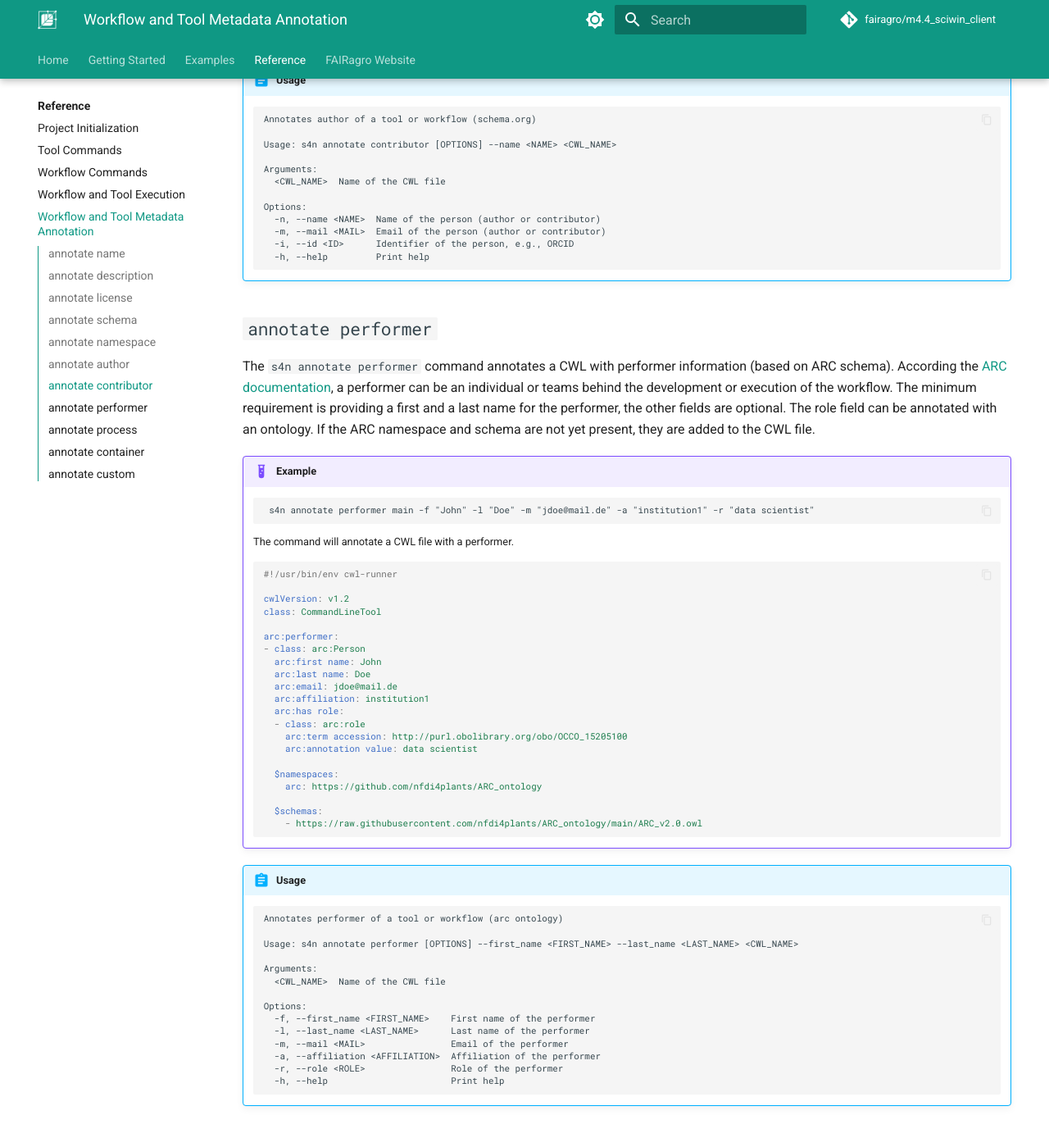
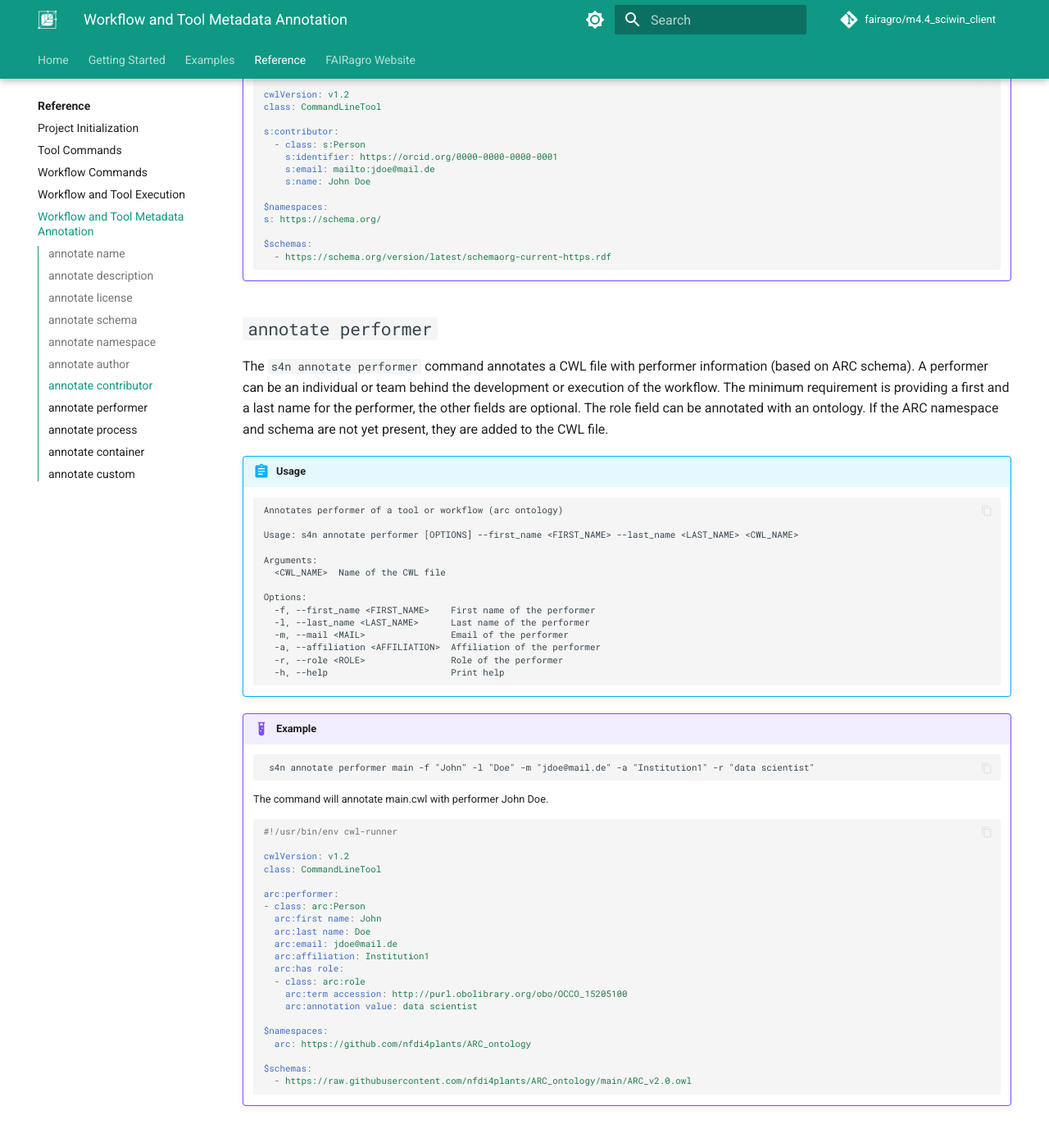
Before and after one commit to fairagro/m4.4_sciwin_client, an MkDocs documentation site: the page built from docs/reference/annotate.md, in a window 1280 px wide and 1400 px high, scrolled down 5439 px. Shown: the top 1388 px of the window at 82% size. Built offline with MkDocs 1.6.1 and Material for MkDocs 9.7.7, drawn with Linux system fonts in a browser that asks for light colours; comment, search, counter and statistics services are not loaded; some of the changed text lies outside the part shown.

Commit message:
annotate documentation

````diff
--- a/docs/reference/annotate.md
+++ b/docs/reference/annotate.md
@@ -1,6 +1,6 @@
 # Workflow and Tool Metadata Annotation
 
-The `s4n annotate` command is used to annotate CWL files with metadata (see [CWL documentation: Metadata and Authorship](https://www.commonwl.org/user_guide/topics/metadata-and-authorship.html) and [ARC documentation](https://nfdi4plants.github.io/nfdi4plants.knowledgebase/cwl/cwl-metadata/)). It is recommended to annotate CWL files with minimal information.
+The `s4n annotate` command is used to annotate CWL files with metadata (see [CWL documentation: Metadata and Authorship](https://www.commonwl.org/user_guide/topics/metadata-and-authorship.html) and [ARC CWL Metadata](https://nfdi4plants.github.io/nfdi4plants.knowledgebase/cwl/cwl-metadata/)). It is recommended to annotate CWL files with minimal information.
 
 !!! abstract "Usage"
     ```
@@ -29,19 +29,6 @@
 ## `annotate name`
 
 The `s4n annotate name` command annotates a CWL file with a label.
-!!! example
-    ```
-     s4n annotate name main -n "An example tool demonstrating metadata."
-    ```
-    The command will annotate a CWL file with a label.
-    ```yaml
-    #!/usr/bin/env cwl-runner
-
-    cwlVersion: v1.2
-    class: CommandLineTool
-
-    label: An example tool demonstrating metadata.
-    ```
 
 !!! abstract "Usage"
     ```
@@ -57,15 +44,43 @@
       -h, --help         Print help
     ```
 
+!!! example
+    ```
+     s4n annotate name main -n "An example tool demonstrating metadata."
+    ```
+    The command will annotate a main.cwl with label "An example tool demonstrating metadata.".
+    ```yaml
+    #!/usr/bin/env cwl-runner
+
+    cwlVersion: v1.2
+    class: CommandLineTool
+
+    label: An example tool demonstrating metadata.
+    ```
+
 ## `annotate description`
 
 The `s4n annotate description` command annotates a CWL file with a description.
+
+!!! abstract "Usage"
+    ```
+    Annotates description of a tool or workflow
+
+    Usage: s4n annotate description --description <DESCRIPTION> <CWL_NAME>
+
+    Arguments:
+      <CWL_NAME>  Name of the CWL file
+
+    Options:
+      -d, --description <DESCRIPTION>  Description of the tool or workflow
+      -h, --help                       Print help
+    ```
 
 !!! example
     ```
      s4n annotate description main -d "A description for my example tool"
     ```
-    The command will annotate a CWL file with a documentation (doc).
+    The command will annotate main.cwl with doc "A description for my example tool".
     ```yaml
     #!/usr/bin/env cwl-runner
 
@@ -75,29 +90,29 @@
     doc: A description for my example tool
     ```
 
+## `annotate license`
+
+The `s4n annotate license` command annotates a CWL file with a license.
+
 !!! abstract "Usage"
     ```
-    Annotates name of a tool or workflow
+    Annotates license of a tool or workflow
 
-    Usage: s4n annotate description --description <DESCRIPTION> <CWL_NAME>
+    Usage: s4n annotate license --license <LICENSE> <CWL_NAME>
 
     Arguments:
       <CWL_NAME>  Name of the CWL file
 
     Options:
-      -n, --description <DESCRIPTION>  Description of the tool or workflow
-      -h, --help         Print help
+      -l, --license <LICENSE>  License of the tool or workflow
+      -h, --help               Print help
     ```
-
-## `annotate license`
-
-The `s4n annotate license` command annotates a CWL with a license.
 
 !!! example
     ```
      s4n annotate license main -l "MIT"
     ```
-    The command will annotate a CWL file with a license and schema.org namespace and schema.
+    The command will annotate main.cwl with the MIT license.
     ```yaml
     #!/usr/bin/env cwl-runner
 
@@ -113,38 +128,10 @@
       - https://schema.org/version/latest/schemaorg-current-https.rdf
     ```
 
-!!! abstract "Usage"
-    ```
-    Annotates license of a tool or workflow
-
-    Usage: s4n annotate license --license <LICENSE> <CWL_NAME>
-
-    Arguments:
-      <CWL_NAME>  Name of the CWL file
-
-    Options:
-      -n, --license <LICENSE>  License of the tool or workflow
-      -h, --help         Print help
-    ```
 
 ## `annotate schema`
 
-The `s4n annotate schema` command annotates a CWL with a schema.
-
-!!! example
-    ```
-     s4n annotate schema main -s "https://schema.org/version/latest/schemaorg-current-https.rdf"
-    ```
-    The command will annotate a CWL file with a schema.
-    ```yaml
-    #!/usr/bin/env cwl-runner
-
-    cwlVersion: v1.2
-    class: CommandLineTool
-
-    $schemas:
-      - https://schema.org/version/latest/schemaorg-current-https.rdf
-    ```
+The `s4n annotate schema` command annotates a CWL file with a schema.
 
 !!! abstract "Usage"
     ```
@@ -156,28 +143,29 @@
       <CWL_NAME>  Name of the CWL file
 
     Options:
-      -n, --schema <SCHEMA>  Schema to annotate
-      -h, --help         Print help
+      -s, --schema <SCHEMA>  Schema to annotate
+      -h, --help             Print help
     ```
-
-## `annotate namespace`
-
-The `s4n annotate namespace` command annotates a CWL with a namespace.
 
 !!! example
     ```
-     s4n annotate namespace main -n "https://schema.org/" -s "s"
+     s4n annotate schema main -s "https://schema.org/version/latest/schemaorg-current-https.rdf"
     ```
-    The command will annotate a CWL file with a namespace.
+    The command will annotate main.cwl with the schema.org schema.
     ```yaml
     #!/usr/bin/env cwl-runner
 
     cwlVersion: v1.2
     class: CommandLineTool
 
-    $namespaces:
-      s: https://schema.org/
+    $schemas:
+      - https://schema.org/version/latest/schemaorg-current-https.rdf
     ```
+
+
+## `annotate namespace`
+
+The `s4n annotate namespace` command annotates a CWL file with a namespace.
 
 !!! abstract "Usage"
     ```
@@ -191,17 +179,50 @@
     Options:
       -n, --namespace <NAMESPACE>  Namespace to annotate
       -s, --short <SHORT>          Namespace abbreviation to annotate
+      -h, --help                   Print help
+    ```
+
+!!! example
+    ```
+     s4n annotate namespace main -n "http://edamontology.org/" -s "edam"
+    ```
+    The command will annotate main.cwl with the edam namespace.
+    ```yaml
+    #!/usr/bin/env cwl-runner
+
+    cwlVersion: v1.2
+    class: CommandLineTool
+
+    $namespaces:
+      edam: http://edamontology.org/
+    ```
+
+
+## `annotate author`
+
+The `s4n annotate author` command annotates a CWL file with author information (based on schema.org). The minimum requirement is providing a name for the author, the other fields are optional. If the schema.org namespace and schema are not yet present, they are added to the CWL file.
+
+!!! abstract "Usage"
+    ```
+    Annotates author of a tool or workflow (schema.org)
+
+    Usage: s4n annotate author [OPTIONS] --name <NAME> <CWL_NAME>
+
+    Arguments:
+      <CWL_NAME>  Name of the CWL file
+
+    Options:
+      -n, --name <NAME>  Name of the person
+      -m, --mail <MAIL>  Email of the person
+      -i, --id <ID>      Identifier of the person, e.g., ORCID
       -h, --help         Print help
     ```
 
-## `annotate author`
-
-The `s4n annotate author` command annotates a CWL with author information (based on schema.org). The minimum requirement is a name for the author, the other fields are optional. If the schema.org namespace and schema are not yet present, they are added to the CWL file.
 !!! example
     ```
      s4n annotate author main -n "Jane Doe" -m "doe@mail.de" -i "https://orcid.org/0000-0000-0000-0000"
     ```
-    The command will annotate a CWL file with an author.
+    The command will annotate main.cwl with author Jane Doe.
     ```yaml
     #!/usr/bin/env cwl-runner
 
@@ -221,31 +242,32 @@
       - https://schema.org/version/latest/schemaorg-current-https.rdf
     ```
 
+
+## `annotate contributor`
+
+The `s4n annotate contributor` command annotates a CWL file with contributor information (based on schema.org). The fields are similar to the author fields. If the schema.org namespace and schema are not yet present, they are added to the CWL file.
+
 !!! abstract "Usage"
     ```
     Annotates author of a tool or workflow (schema.org)
 
-    Usage: s4n annotate author [OPTIONS] --name <NAME> <CWL_NAME>
+    Usage: s4n annotate contributor [OPTIONS] --name <NAME> <CWL_NAME>
 
     Arguments:
       <CWL_NAME>  Name of the CWL file
 
     Options:
-      -n, --name <NAME>  Name of the person (author or contributor)
-      -m, --mail <MAIL>  Email of the person (author or contributor)
+      -n, --name <NAME>  Name of the person
+      -m, --mail <MAIL>  Email of the person
       -i, --id <ID>      Identifier of the person, e.g., ORCID
       -h, --help         Print help
     ```
 
-
-## `annotate contributor`
-
-The `s4n annotate contributor` command annotates a CWL with contributor information (based on schema.org). The fields are similar to the author fields. If the schema.org namespace and schema are not yet present, they are added to the CWL file.
 !!! example
     ```bash
      s4n annotate contributor main -n "John Doe" -m "jdoe@mail.de" -i "http://orcid.org/0000-0000-0000-0001"
     ```
-    The command will annotate a CWL file with a contributor.
+    The command will annotate main.cwl with contributor John Doe.
     ```yaml
     #!/usr/bin/env cwl-runner
 
@@ -265,53 +287,9 @@
       - https://schema.org/version/latest/schemaorg-current-https.rdf
     ```
 
-!!! abstract "Usage"
-    ```
-    Annotates author of a tool or workflow (schema.org)
-
-    Usage: s4n annotate contributor [OPTIONS] --name <NAME> <CWL_NAME>
-
-    Arguments:
-      <CWL_NAME>  Name of the CWL file
-
-    Options:
-      -n, --name <NAME>  Name of the person (author or contributor)
-      -m, --mail <MAIL>  Email of the person (author or contributor)
-      -i, --id <ID>      Identifier of the person, e.g., ORCID
-      -h, --help         Print help
-    ```
-
 ## `annotate performer`
 
-The `s4n annotate performer` command annotates a CWL with performer information (based on ARC schema). According the [ARC documentation](https://nfdi4plants.github.io/nfdi4plants.knowledgebase/cwl/cwl-metadata/), a performer can be an individual or teams behind the development or execution of the workflow. The minimum requirement is providing a first and a last name for the performer, the other fields are optional. The role field can be annotated with an ontology. If the ARC namespace and schema are not yet present, they are added to the CWL file.
-!!! example
-    ```
-     s4n annotate performer main -f "John" -l "Doe" -m "jdoe@mail.de" -a "institution1" -r "data scientist"
-    ```
-    The command will annotate a CWL file with a performer.
-    ```yaml
-    #!/usr/bin/env cwl-runner
-
-    cwlVersion: v1.2
-    class: CommandLineTool
-
-    arc:performer:
-    - class: arc:Person
-      arc:first name: John
-      arc:last name: Doe
-      arc:email: jdoe@mail.de
-      arc:affiliation: institution1
-      arc:has role:
-      - class: arc:role
-        arc:term accession: http://purl.obolibrary.org/obo/OCCO_15205100
-        arc:annotation value: data scientist
-
-      $namespaces:
-        arc: https://github.com/nfdi4plants/ARC_ontology
-
-      $schemas:
-        - https://raw.githubusercontent.com/nfdi4plants/ARC_ontology/main/ARC_v2.0.owl
-    ```
+The `s4n annotate performer` command annotates a CWL file with performer information (based on ARC schema). A performer can be an individual or team behind the development or execution of the workflow. The minimum requirement is providing a first and a last name for the performer, the other fields are optional. The role field can be annotated with an ontology. If the ARC namespace and schema are not yet present, they are added to the CWL file.
 
 !!! abstract "Usage"
     ```
@@ -331,14 +309,63 @@
       -h, --help                       Print help
     ```
 
+!!! example
+    ```
+     s4n annotate performer main -f "John" -l "Doe" -m "jdoe@mail.de" -a "Institution1" -r "data scientist"
+    ```
+    The command will annotate main.cwl with performer John Doe.
+    ```yaml
+    #!/usr/bin/env cwl-runner
+
+    cwlVersion: v1.2
+    class: CommandLineTool
+
+    arc:performer:
+    - class: arc:Person
+      arc:first name: John
+      arc:last name: Doe
+      arc:email: jdoe@mail.de
+      arc:affiliation: Institution1
+      arc:has role:
+      - class: arc:role
+        arc:term accession: http://purl.obolibrary.org/obo/OCCO_15205100
+        arc:annotation value: data scientist
+
+    $namespaces:
+      arc: https://github.com/nfdi4plants/ARC_ontology
+
+    $schemas:
+      - https://raw.githubusercontent.com/nfdi4plants/ARC_ontology/main/ARC_v2.0.owl
+    ```
+
+
 ## `annotate process`
 
-The `s4n annotate process` command annotates a CWL file with a process sequence (based on [ARC metadata](https://nfdi4plants.github.io/nfdi4plants.knowledgebase/cwl/cwl-metadata/)). The parameter and value field can be annotated with an ontology. The minimum requirement is providing a name for the process sequence, the other fields are optional. If the ARC namespace and schema are not yet present, they are added to the CWL file.
+The `s4n annotate process` command annotates a CWL file with a process sequence (based on [ARC CWL Metadata](https://nfdi4plants.github.io/nfdi4plants.knowledgebase/cwl/cwl-metadata/)). The parameter and value field can be annotated with an ontology. The minimum requirement is providing a name for the process sequence, the other fields are optional. If the ARC namespace and schema are not yet present, they are added to the CWL file.
+
+!!! abstract "Usage"
+    ```
+    Annotates a process sequence (arc ontolology)
+
+    Usage: s4n annotate process [OPTIONS] --name <NAME> <CWL_NAME>
+
+    Arguments:
+      <CWL_NAME>  Name of the CWL file
+
+    Options:
+      -n, --name <NAME>            Name of the process sequence step
+      -i, --input <INPUT>          Input file or directory, e.g., folder/input.txt
+      -o, --output <OUTPUT>        Output file or directory, e.g., folder/output.txt
+      -p, --parameter <PARAMETER>  Process step parameter
+      -v, --value <VALUE>          Process step value
+      -h, --help                   Print help
+    ```
+
 !!! example
     ```
      s4n annotate process main -n "script.py" -i "data/input.txt" -o "results/output.txt" -p "Data transformation" -v "Addition"
     ```
-    The command will annotate a CWL file with a process sequence.
+    The command will annotate main.cwl with process sequence "script.py" with provided inputs, outputs, parameter and value.
     ```yaml
     #!/usr/bin/env cwl-runner
 
@@ -376,32 +403,30 @@
       - https://raw.githubusercontent.com/nfdi4plants/ARC_ontology/main/ARC_v2.0.owl
     ```
 
-!!! abstract "Usage"
-    ```
-    Annotates a process sequence (arc ontolology)
-
-    Usage: s4n annotate process [OPTIONS] --name <NAME> <CWL_NAME>
-
-    Arguments:
-      <CWL_NAME>  Name of the CWL file
-
-    Options:
-      -n, --name <NAME>            Name of the process sequence step
-      -i, --input <INPUT>          Input file or directory, e.g., folder/input.txt
-      -o, --output <OUTPUT>        Output file or directory, e.g., folder/output.txt
-      -p, --parameter <PARAMETER>  Process step parameter
-      -v, --value <VALUE>          Process step value
-      -h, --help                   Print help
-    ```
 
 ## `annotate container`
 
 The `s4n annotate container` command annotates a CWL file with container information.
+
+!!! abstract "Usage"
+    ```
+    Annotates container information of a tool or workflow
+
+    Usage: s4n annotate container --container <CONTAINER> <CWL_NAME>
+
+    Arguments:
+      <CWL_NAME> Name of the CWL file
+
+    Options:
+      -c, --container <CONTAINER>  Annotation value for the container
+      -h, --help                   Print help
+    ```
+
 !!! example
     ```
      s4n annotate container main -c "Docker container"
     ```
-    The command will annotate a CWL file with the container annotation.
+    The command will annotate main.cwl with the container annotation "Docker container".
     ```yaml
     #!/usr/bin/env cwl-runner
 
@@ -419,36 +444,11 @@
       - https://raw.githubusercontent.com/nfdi4plants/ARC_ontology/main/ARC_v2.0.owl
     ```
 
-!!! abstract "Usage"
-    ```
-    Annotates container information of a tool or workflow
 
-    Usage: s4n annotate container --container <CONTAINER> <CWL_NAME>
-
-    Arguments:
-      <CWL_NAME> Name of the CWL file
-
-    Options:
-      -c, --container <CONTAINER>  Annotation value for the container
-      -h, --help                   Print help
-    ```
 
 ## `annotate custom`
 
 The `s4n annotate custom` command annotates a CWL file with a custom field and value.
-!!! example
-    ```
-     s4n annotate custom main "s:programmingLanguage" "python"
-    ```
-    The command will annotate a CWL file with a programmingLanguage annotation.
-    ```yaml
-    #!/usr/bin/env cwl-runner
-
-    cwlVersion: v1.2
-    class: CommandLineTool
-
-    s:programmingLanguage: python
-    ```
 
 !!! abstract "Usage"
     ```
@@ -464,3 +464,17 @@
     Options:
       -h, --help  Print help
     ```
+
+!!! example
+    ```
+     s4n annotate custom main "s:programmingLanguage" "python"
+    ```
+    The command will annotate main.cwl with programmingLanguage python.
+    ```yaml
+    #!/usr/bin/env cwl-runner
+
+    cwlVersion: v1.2
+    class: CommandLineTool
+
+    s:programmingLanguage: python
+    ```
````
Also changed, not shown: 1 other file.
